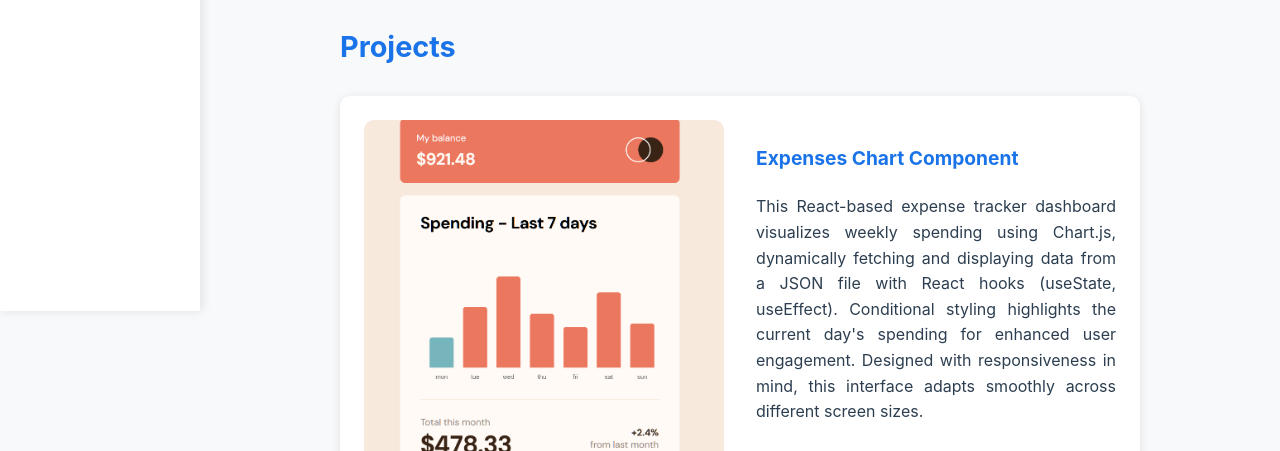
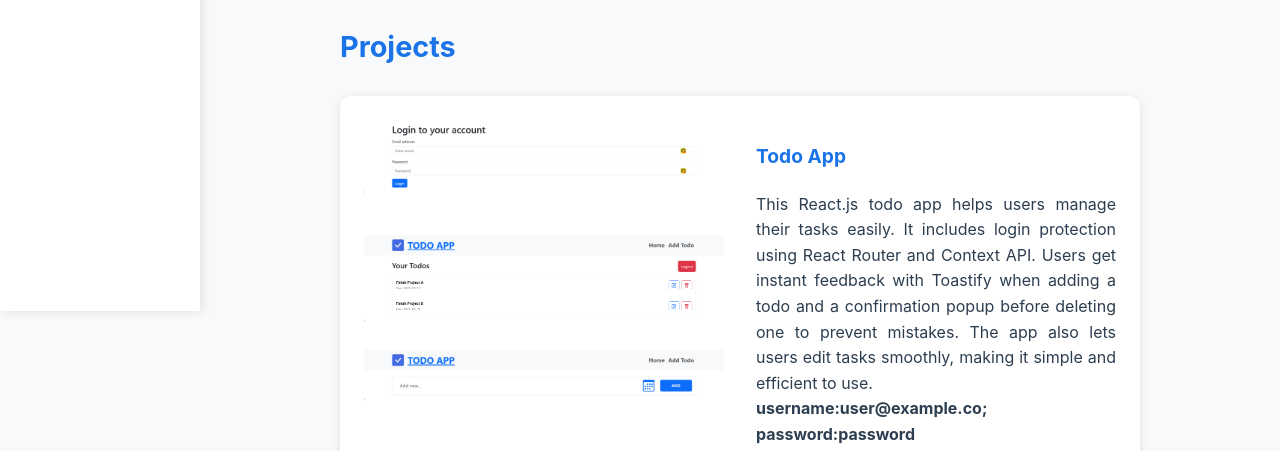
Before and after one commit to KumananEswaran/portfolio, a plain HTML site: page index.html in a window 1280 px wide. Shown: the part 489-940 px from the top of the page. Drawn offline with Linux system fonts and the light colour scheme.

Commit message:
add Todo App

```diff
--- a/index.html
+++ b/index.html
@@ -150,23 +150,24 @@
 				<div class="project-grid">
 					<div class="project-card">
 						<img
-							src="./expense-chart-fm-challenge.netlify.app.PNG"
+							src="./todo-app-zeta-puce.vercel.app_.png"
 							alt="Project Image"
 							class="project-img" />
 						<div class="project-content">
-							<h3 class="project-title">Expenses Chart Component</h3>
+							<h3 class="project-title">Todo App</h3>
 							<p>
-								This React-based expense tracker dashboard visualizes weekly
-								spending using Chart.js, dynamically fetching and displaying
-								data from a JSON file with React hooks (useState, useEffect).
-								Conditional styling highlights the current day's spending for
-								enhanced user engagement. Designed with responsiveness in mind,
-								this interface adapts smoothly across different screen sizes.
+								This React.js todo app helps users manage their tasks easily. It
+								includes login protection using React Router and Context API.
+								Users get instant feedback with Toastify when adding a todo and
+								a confirmation popup before deleting one to prevent mistakes.
+								The app also lets users edit tasks smoothly, making it simple
+								and efficient to use.<br />
+								<strong>username:user@example.co; password:password</strong>
 							</p>
 
 							<div class="project-links">
 								<a
-									href="https://github.com/KumananEswaran/expenses-chart"
+									href="https://github.com/KumananEswaran/todo-app"
 									class="project-link"
 									target="_blank">
 									<svg viewBox="0 0 24 24" fill="currentColor">
@@ -176,7 +177,7 @@
 									Code
 								</a>
 								<a
-									href="https://expense-chart-fm-challenge.netlify.app/"
+									href="https://todo-app-zeta-puce.vercel.app/login"
 									class="project-link"
 									target="_blank">
 									<svg
```
Also changed, not shown: todo-app-zeta-puce.vercel.app_.png (added).
